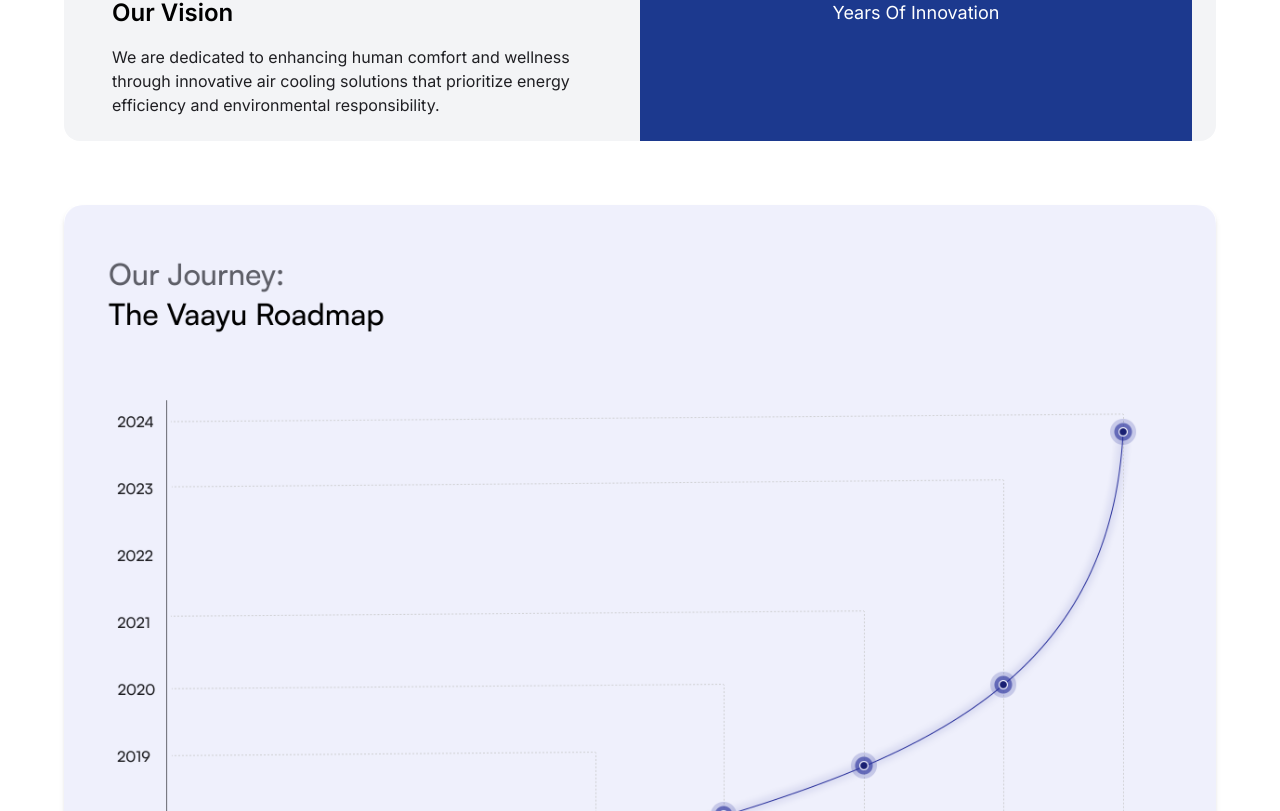
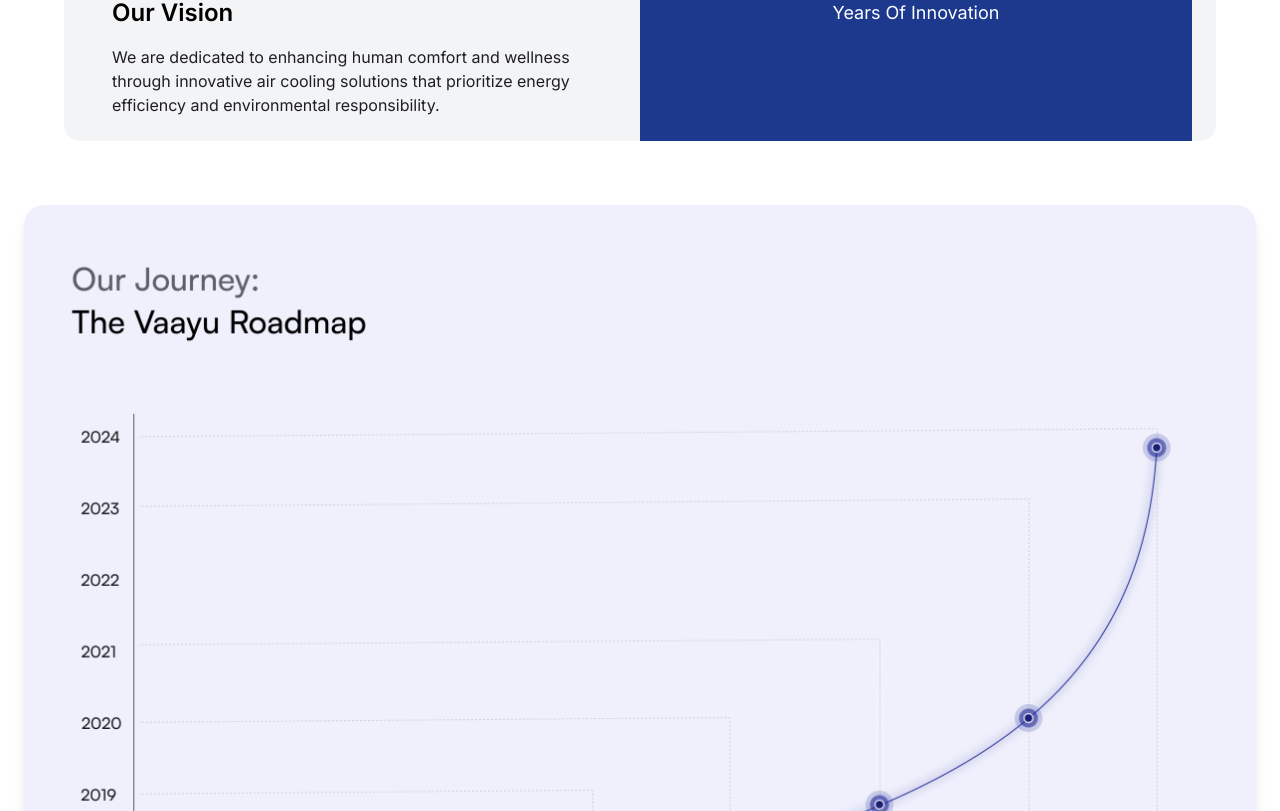
Before and after one commit to sandeep-raghunath/vaayu_india_web, a Next.js app: page /aboutus in a window 1280 px wide. Shown: the part 1629-2440 px from the top of the page. Built offline with nearby package versions, Linux system fonts and the light colour scheme.

Commit message:
Update Roadmap.tsx

```diff
--- a/src/components/aboutus/Roadmap.tsx
+++ b/src/components/aboutus/Roadmap.tsx
@@ -1,12 +1,16 @@
 import React from "react";
+import Image from "next/image";
 
 export default function Roadmap() {
   return (
-    <section className="mx-auto max-w-7xl px-16 py-16">
-      <img
+    <section className="mx-auto max-w-7xl px-6 py-16 text-center">
+      <Image
         src="/images/about/roadmap.png"
         alt="Vaayu Roadmap"
-        className="w-full rounded-2xl shadow-md"
+        width={1600}
+        height={900}
+        sizes="100vw"
+        className="h-auto w-full rounded-2xl shadow-lg"
       />
     </section>
   );
```
